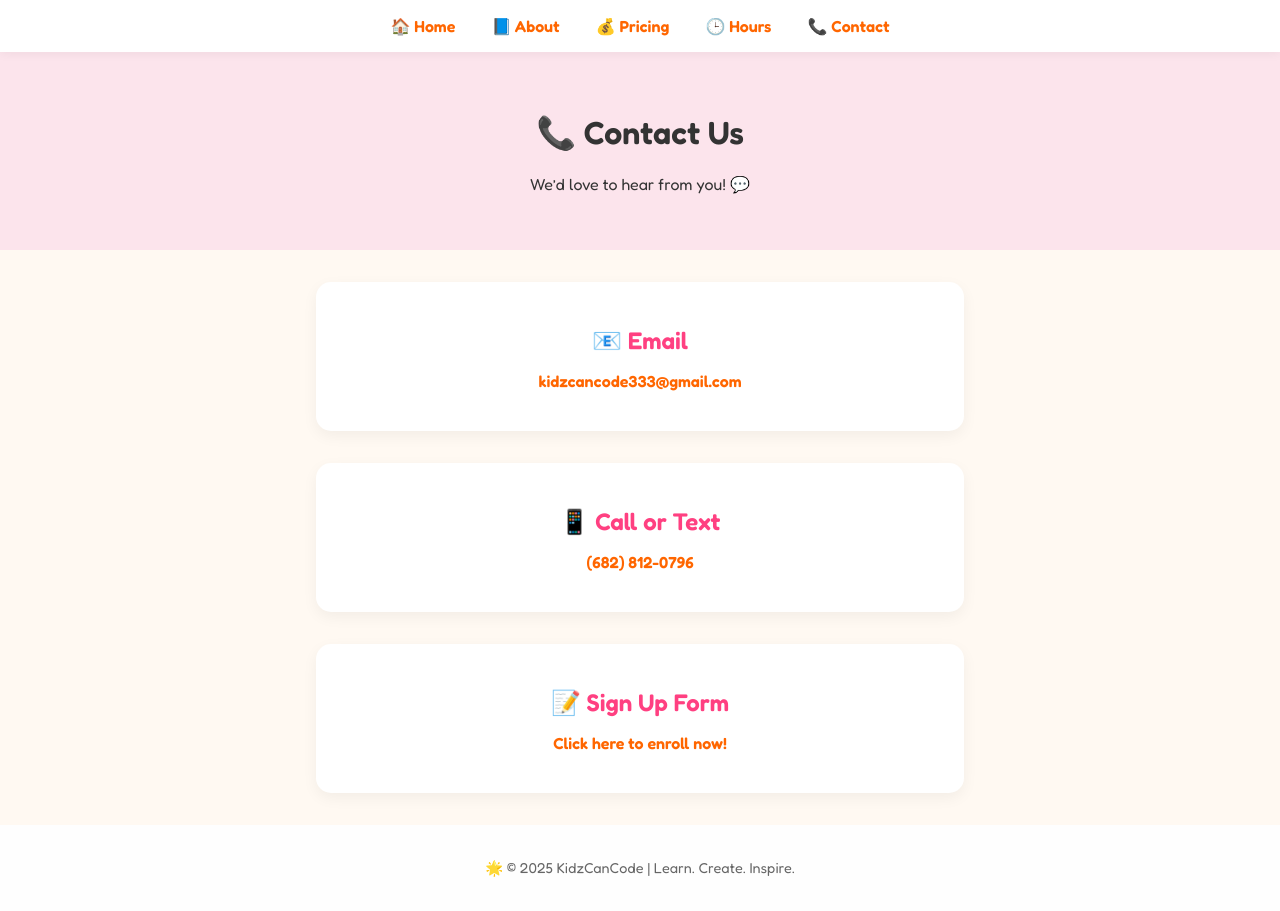
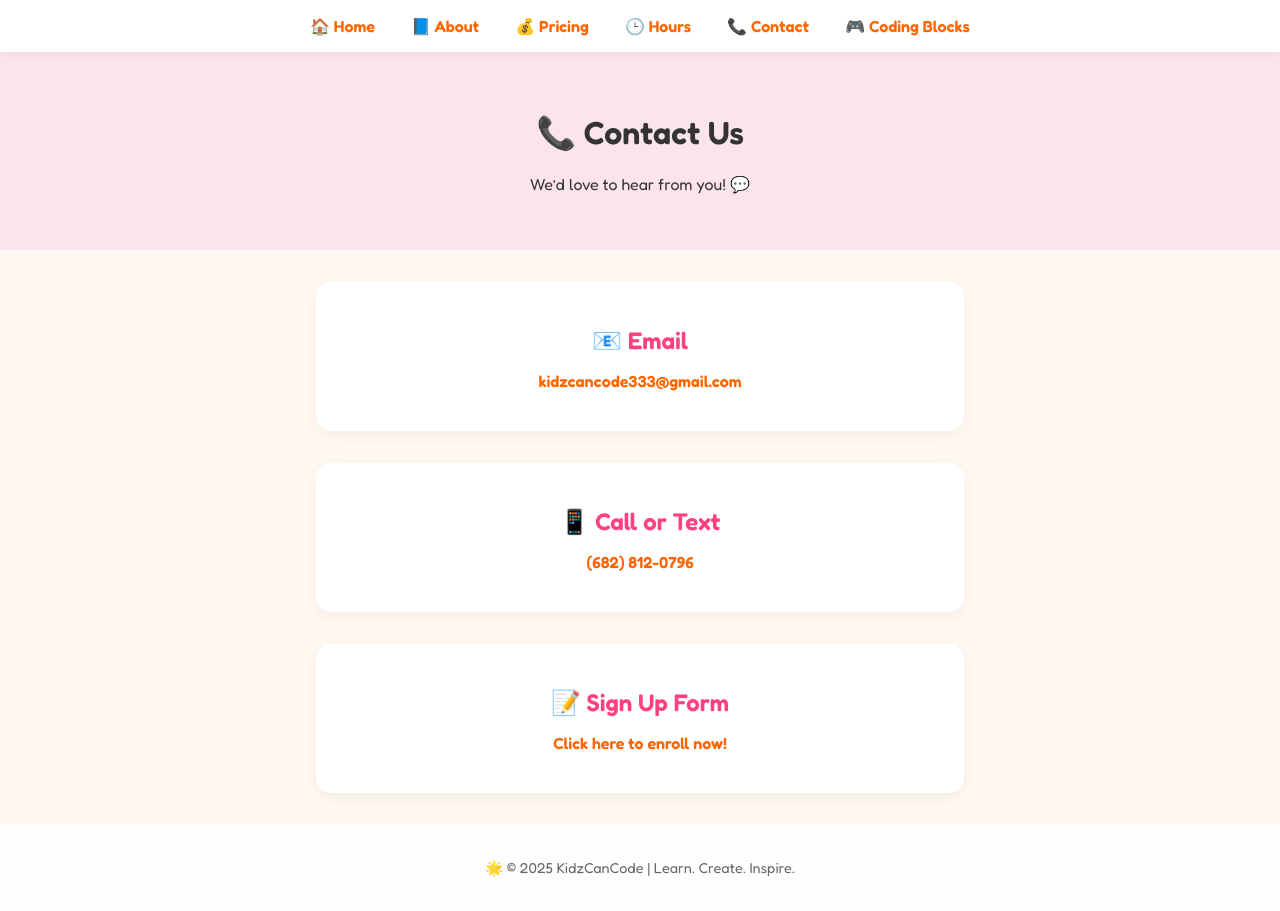
Before and after one commit to KidzCanCode-KCC/kidzcancode, a plain HTML site: page contact.html in a window 1280 px wide. Drawn offline with Linux system fonts and the light colour scheme.

Commit message:
Update contact.html

```diff
--- a/contact.html
+++ b/contact.html
@@ -13,6 +13,7 @@
   <a href="pricing.html">💰 Pricing</a>
   <a href="hours.html">🕒 Hours</a>
   <a href="contact.html">📞 Contact</a>
+  <a href="snake-game.html">🎮 Coding Blocks</a>
 </nav>
 
 <body>
```
